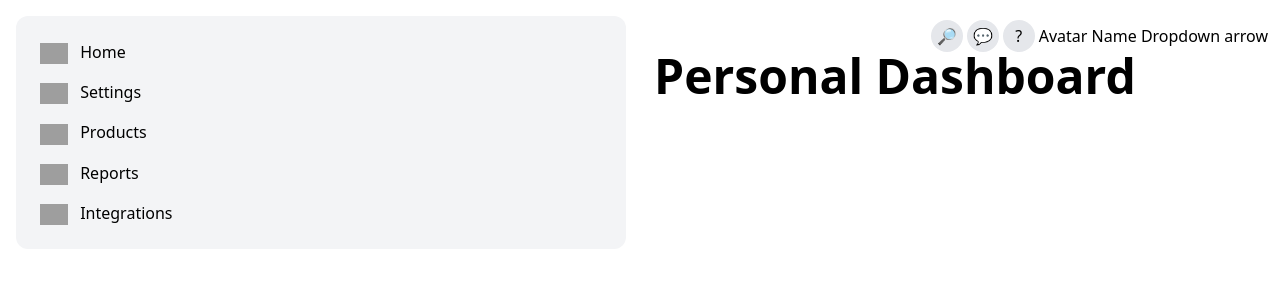
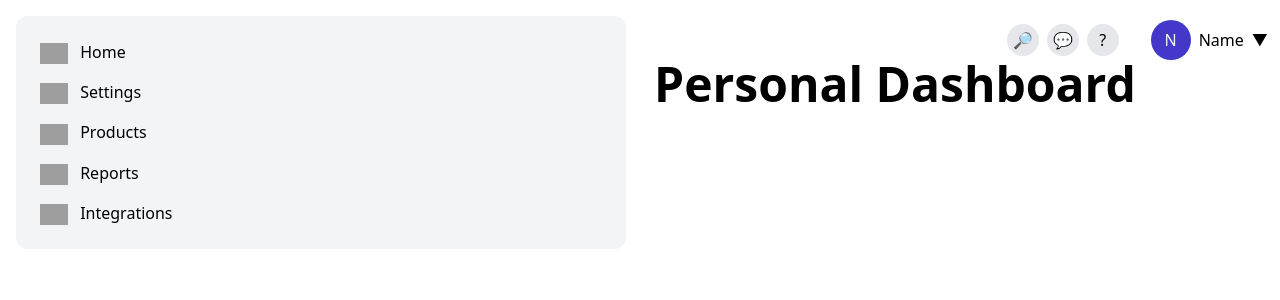
Before and after one commit to parastooveisi/svelte-personal-dashboard, a Svelte app: page / in a window 1280 px wide. Shown: the top 300 px of the page. Built offline with nearby package versions, Linux system fonts and the light colour scheme; grey boxes are pictures that could not be loaded.

Commit message:
Update basic topnav layout

```diff
--- a/src/components/TopNav.svelte
+++ b/src/components/TopNav.svelte
@@ -1,18 +1,20 @@
 <nav>
   <ul class="flex justify-end items-center">
-    <li class="ml-1">
+    <li class="ml-2">
       <button title="Search" class="rounded-full h-8 w-8 flex items-center justify-center bg-gray-200">🔎</button>
     </li>
-    <li class="ml-1">
+    <li class="ml-2">
       <button title="Chat" class="rounded-full h-8 w-8 flex items-center justify-center bg-gray-200">💬</button>
     </li>
-    <li class="ml-1">
+    <li class="ml-2">
       <button title="Help" class="rounded-full h-8 w-8 flex items-center justify-center bg-gray-200">?</button>
     </li>
-    <li class="ml-1">
-      <span>Avatar</span>
-      <span>Name</span>
-      <span>Dropdown arrow</span>
+    <li class="ml-8">
+      <button class="flex items-center">
+        <span class="rounded-full h-10 w-10 flex items-center justify-center bg-indigo-700 text-gray-100">N</span>
+        <span class="ml-2">Name</span>
+        <span class="ml-2">▼</span>
+      </button>
     </li>
   </ul>
 </nav>
```
